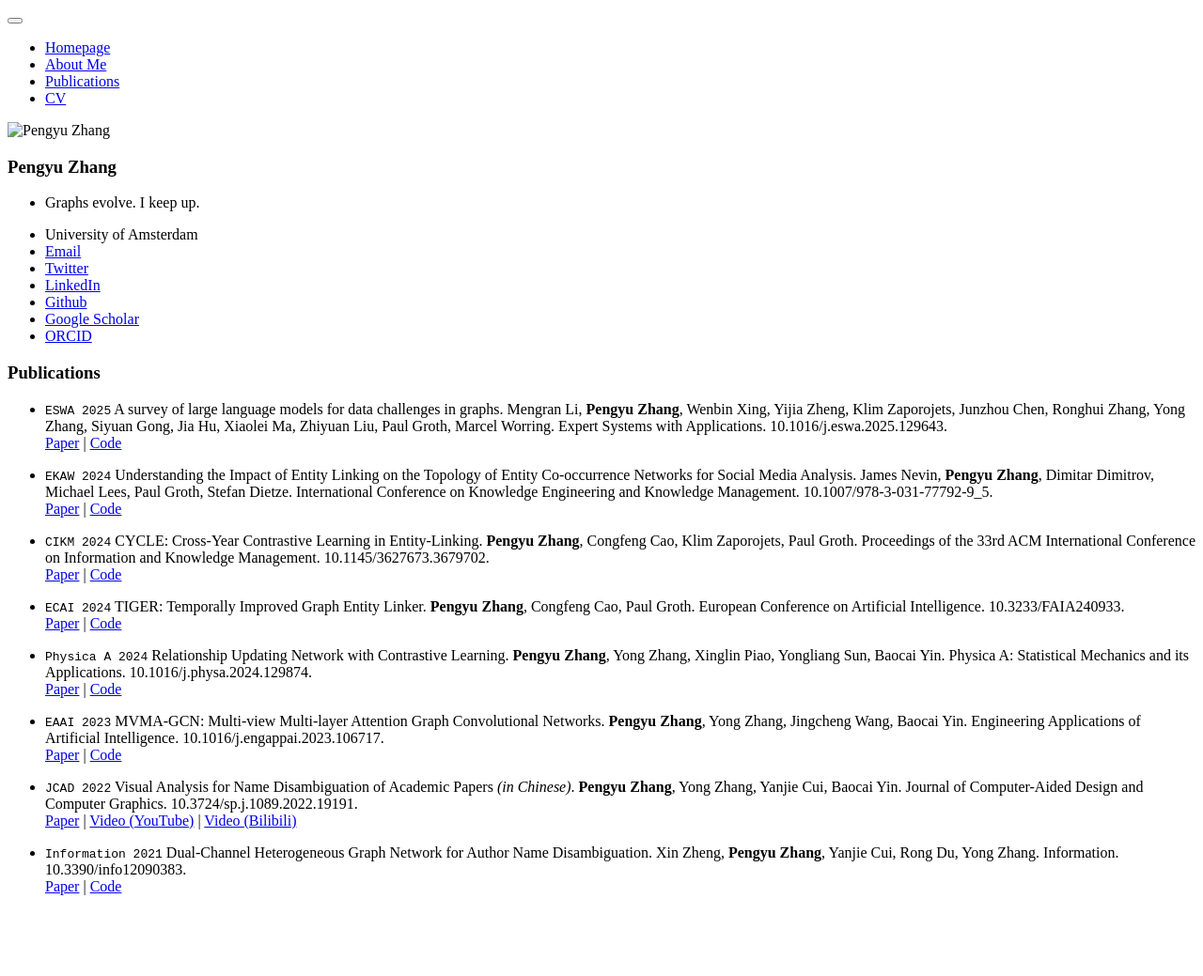
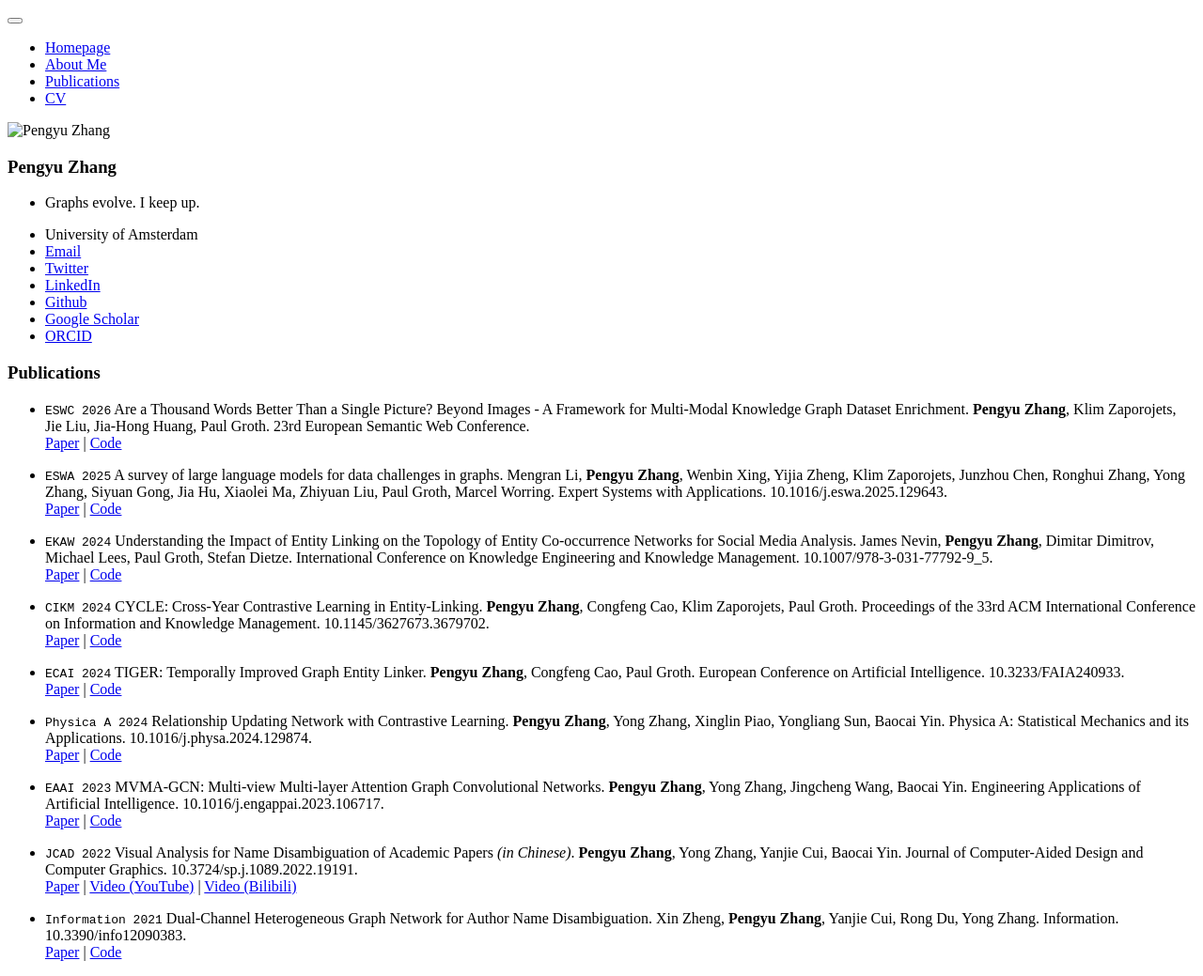
Before and after one commit to pengyu-zhang/pengyu-zhang.github.io, a Jekyll site: the page built from _pages/includes/pub_short.md, in a window 1280 px wide. Shown: the whole page at 94% size. Built offline with Jekyll 4.4.1, drawn with Linux system fonts in a browser that asks for light colours; our own code applies the rules of GitHub Pages for plain Markdown files; before the commit the page ends 969 px from its top, so only the background shows below that.

Commit message:
Add ESWC 2026 publication and update links
Added publication details for ESWC 2026 and updated links.

```diff
--- a/_pages/includes/pub_short.md
+++ b/_pages/includes/pub_short.md
@@ -1,4 +1,7 @@
 # Publications
+
+- ``ESWC 2026`` Are a Thousand Words Better Than a Single Picture? Beyond Images - A Framework for Multi-Modal Knowledge Graph Dataset Enrichment. **Pengyu Zhang**, Klim Zaporojets, Jie Liu, Jia-Hong Huang, Paul Groth. 23rd European Semantic Web Conference.
+[Paper](https://pengyu-zhang.github.io/pdf/Beyond_Images.pdf) | [Code](https://github.com/pengyu-zhang/Beyond-Images)
 
 - ``ESWA 2025`` A survey of large language models for data challenges in graphs. Mengran Li, **Pengyu Zhang**, Wenbin Xing, Yijia Zheng, Klim Zaporojets, Junzhou Chen, Ronghui Zhang, Yong Zhang, Siyuan Gong, Jia Hu, Xiaolei Ma, Zhiyuan Liu, Paul Groth, Marcel Worring. Expert Systems with Applications. 10.1016/j.eswa.2025.129643.
 [Paper](https://pengyu-zhang.github.io/pdf/Graph-Learning-Challenges.pdf) | [Code](https://github.com/limengran98/Awesome-Literature-Graph-Learning-Challenges)
```
